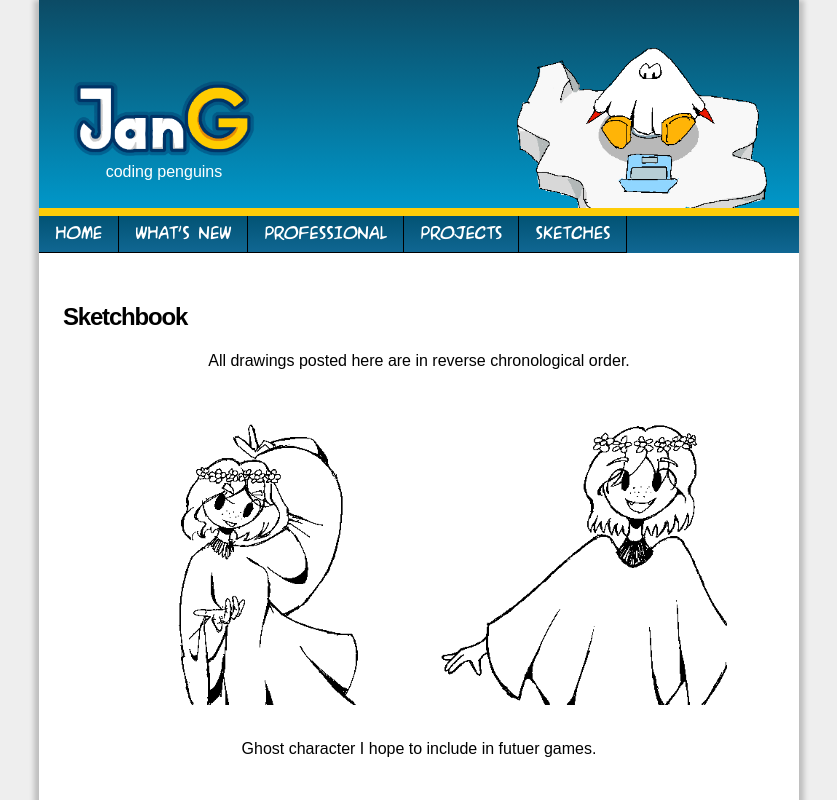
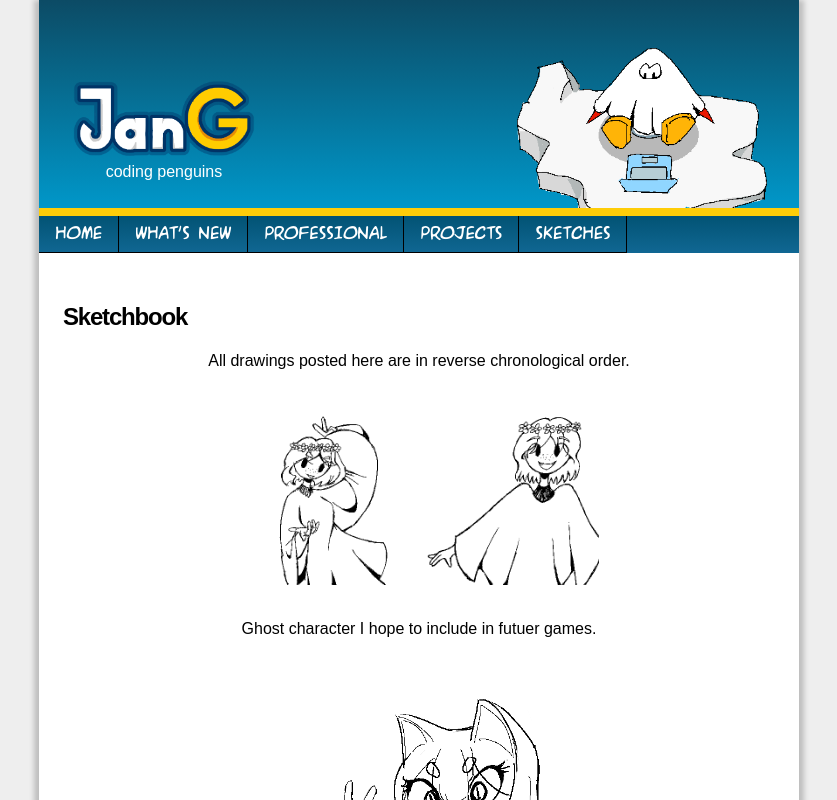
Before and after one commit to jangarong/jangarong.github.io, a Next.js app: page /b/art in a window 1280 px wide. Shown: the top 800 px of the page, without its empty margins (221-1058 px from the left). Built offline with nearby package versions, Linux system fonts and the light colour scheme.

Commit message:
change dimensions

```diff
--- a/src/app/(penguin)/b/art/page.tsx
+++ b/src/app/(penguin)/b/art/page.tsx
@@ -13,9 +13,9 @@ export default function Page() {
                 <div>
                     All drawings posted here are in reverse chronological order.
                 </div>
-                <div className="flex justify-center space-x-4">
-                    <Image src="/assets/b/art/ghost_alice2.png" alt="alice" height={300} width={300} />
-                    <Image src="/assets/b/art/ghost_alice.png" alt="alice" height={300} width={300} />
+                <div className="flex justify-center space-x-0">
+                    <Image src="/assets/b/art/ghost_alice2.png" alt="alice" height={180} width={180} />
+                    <Image src="/assets/b/art/ghost_alice.png" alt="alice" height={180} width={180} />
                 </div>
                 <div>Ghost character I hope to include in futuer games.</div>
                 <Image src="/assets/b/art/mao.png" alt="mao" height={300} width={300} />
```
